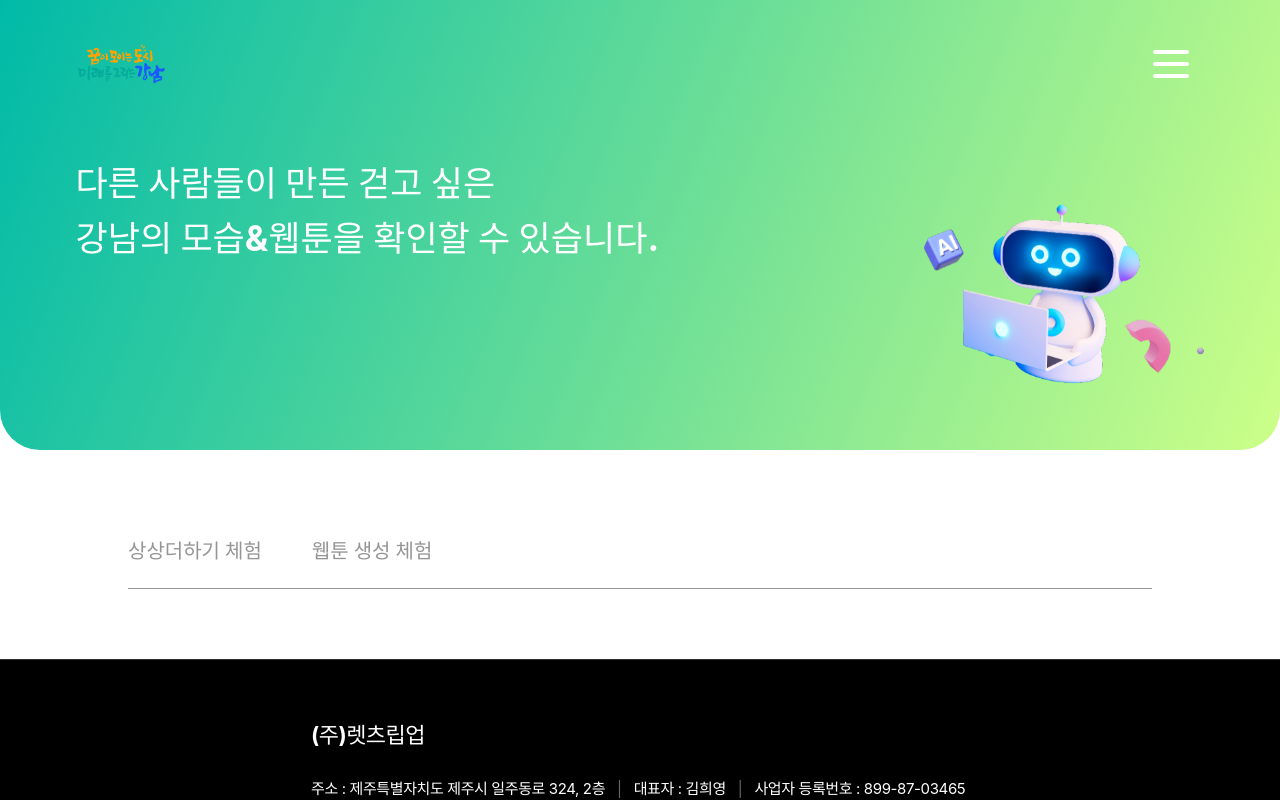
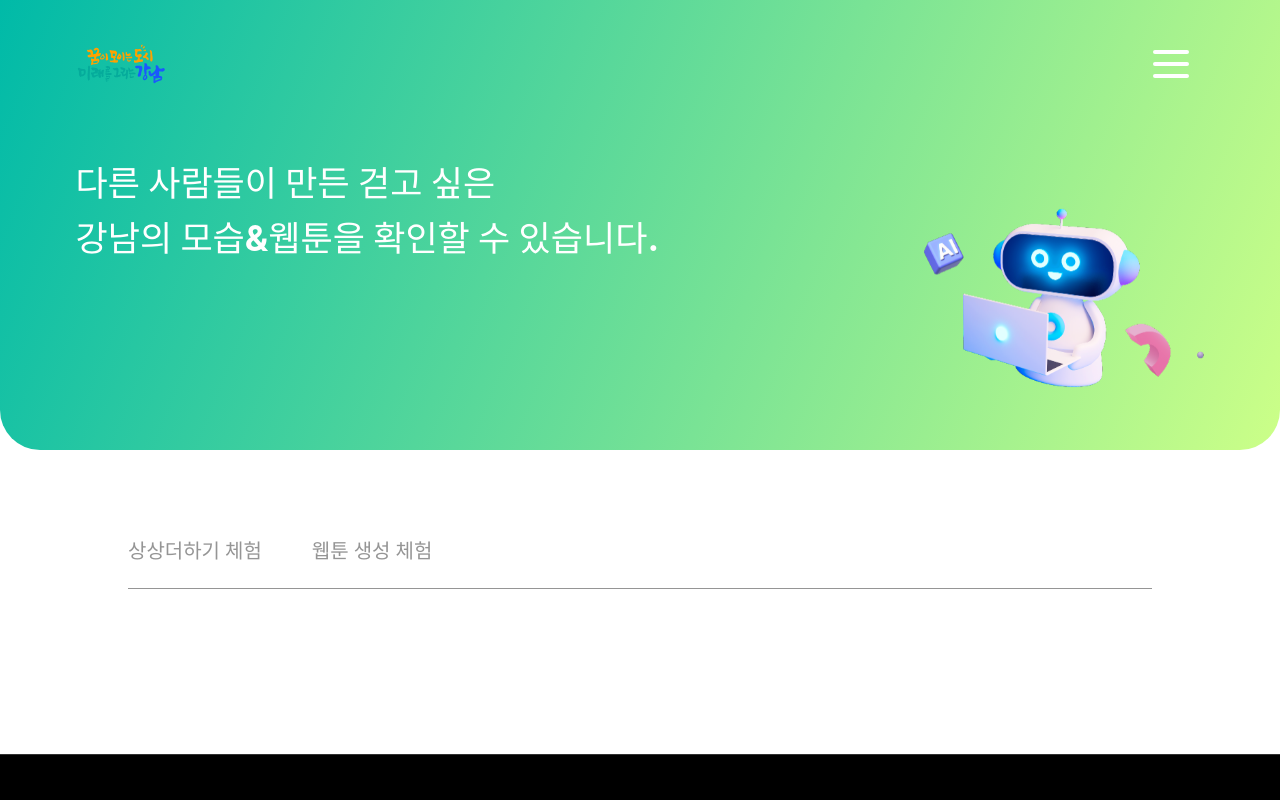
Before and after one commit to Letsleapup/gn50, a React (Vite) app in the folder frontend/: page /shared/1 in a window 1280 px wide. Shown: the top 800 px of the page. Built offline with nearby package versions, Linux system fonts and the light colour scheme; a web font is replaced by a local one.

Commit message:
refactor: modify css SharedBoardPage.css

```diff
--- a/frontend/src/pages/shareboardpage/ShareBoardPage.css
+++ b/frontend/src/pages/shareboardpage/ShareBoardPage.css
@@ -10,7 +10,7 @@
   width: 65.88%;
   max-width: 1200px;
   margin: 0 auto;
-  padding: 70px 0 20px 0;
+  padding: 70px 0 9% 0;
 }
 
 /* 필터 섹션 */
```
